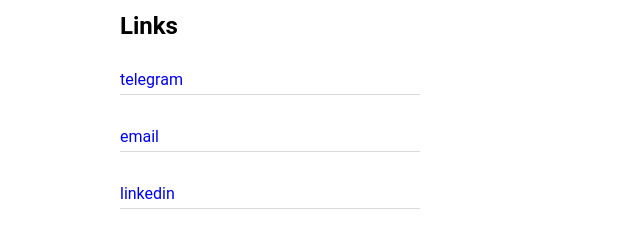
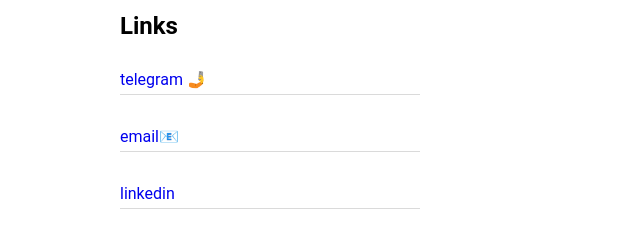
Before and after one commit to theDariya-qa/cv, a plain HTML site: page index.html in a window 1280 px wide. Shown: the part 314-552 px from the top of the page, 0-640 px from the left. Drawn offline with Linux system fonts and the light colour scheme.

Commit message:
добавила смайлики

```diff
--- a/index.html
+++ b/index.html
@@ -19,9 +19,9 @@
 
 			<div class="contacts">
 
-				<a href="http://t.me/dariyakolkova">telegram</a>
+				<a href="http://t.me/dariyakolkova">telegram 🤳</a>
 				<br>
-				<a href="mailto:kolkovadasha@mail.ru">email</a>
+				<a href="mailto:kolkovadasha@mail.ru">email📧</a>
 				<br>
 				<a href="https://www.linkedin.com/in/germandolnikov/">linkedin</a>
 				<br>
```
